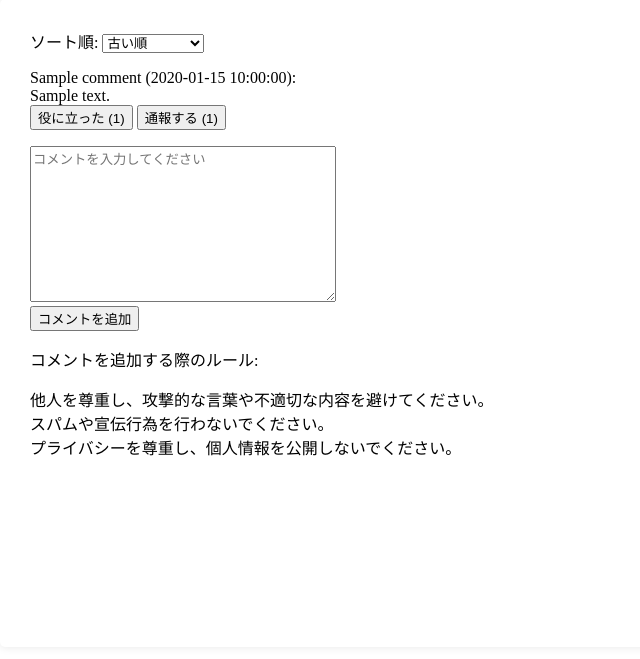
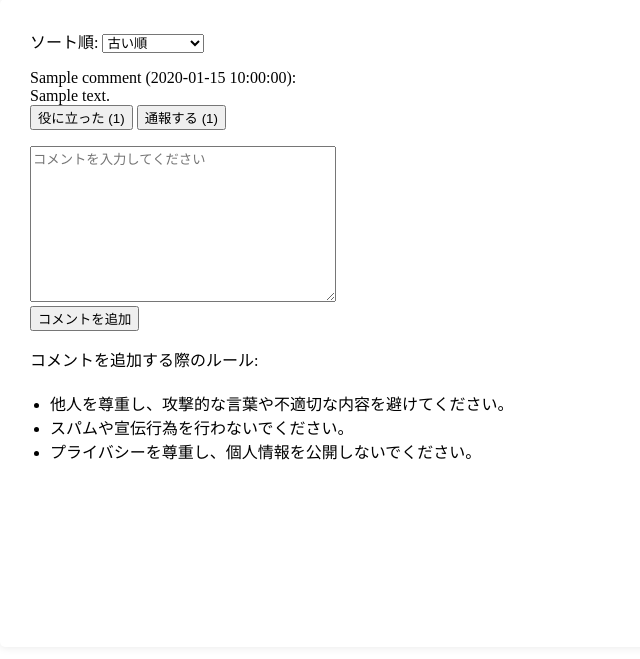
Before and after one commit to yabukilab/shimoda-a, a PHP site: page /thread.php?thread_id=1 in a window 1280 px wide. Shown: the part 67-726 px from the top of the page, without its empty margins (0-640 px from the left). Run offline with PHP 8.4, Linux system fonts and the light colour scheme; tables that the repository leaves empty hold one stand-in row (values such as "Sample post").

Commit message:
dezainn2

```diff
--- a/htdocs/styles.css
+++ b/htdocs/styles.css
@@ -73,3 +73,9 @@ footer {
     width: 300px;  /* 幅を調整 */
     height: 150px; /* 高さを調整 */
 }
+
+.rules {
+    margin-top: 20px;
+    padding-left: 20px;
+    list-style-type: disc;
+}
```
